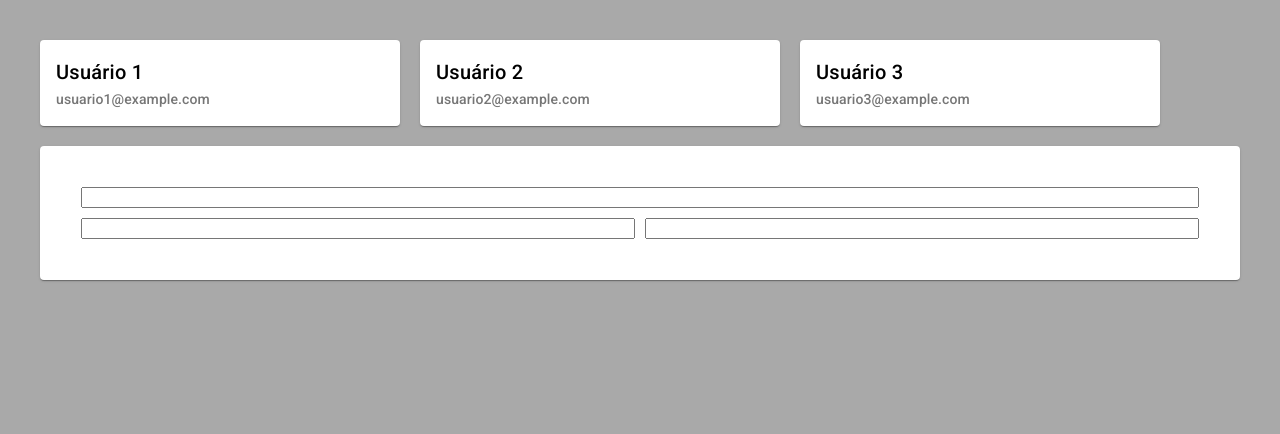
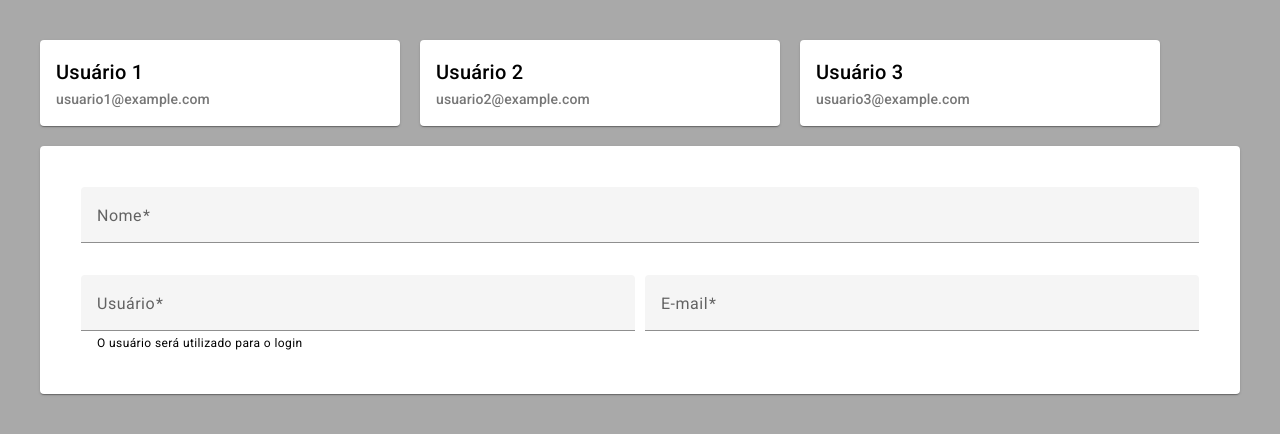
Before and after one commit to PedroHPAlmeida/projeto-cadastro-usuarios, an Angular app: page / in a window 1280 px wide. Shown: the top 434 px of the page. Built offline with nearby package versions, Linux system fonts and the light colour scheme.

Commit message:
Adiciona campos de usuário e email

```diff
--- a/src/app/angular-material.module.ts
+++ b/src/app/angular-material.module.ts
@@ -1,12 +1,18 @@
 import { NgModule } from "@angular/core";
 import { MatCardModule } from '@angular/material/card';
+import { MatInputModule } from '@angular/material/input';
+import { MatFormFieldModule } from '@angular/material/form-field';
 
 @NgModule({
     imports: [
         MatCardModule,
+        MatInputModule,
+        MatFormFieldModule,
     ],
     exports: [
         MatCardModule,
+        MatInputModule,
+        MatFormFieldModule,
     ],
 })
 export class AngularMaterialModule { }
--- a/src/app/components/user-form/user-form.component.html
+++ b/src/app/components/user-form/user-form.component.html
@@ -2,17 +2,46 @@
     <mat-card-content>
         <form class="user-form">
             <div class="user-form__row">
-                <div class="user-form__item user-form__item-100">
-                    <input style="width: 100%;">
-                </div>
+                <mat-form-field class="user-form__item user-form__item-100">
+                    <mat-label>Nome</mat-label>
+                    <input
+                        type="text"
+                        name="name"
+                        [(ngModel)]="user.name"
+                        matInput
+                        required
+                    >
+                    <mat-error>O nome é obrigatório</mat-error>
+                </mat-form-field>
             </div>
             <div class="user-form__row">
-                <div class="user-form__item user-form__item-50">
-                    <input style="width: 100%;">
-                </div>
-                <div class="user-form__item user-form__item-50">
-                    <input style="width: 100%;">
-                </div>
+                <mat-form-field class="user-form__item user-form__item-50">
+                    <mat-label>Usuário</mat-label>
+                    <input
+                        #usernameInput="ngModel"
+                        type="text"
+                        name="username"
+                        [(ngModel)]="user.username"
+                        matInput
+                        required
+                    >
+                    <mat-hint>O usuário será utilizado para o login</mat-hint>
+                    <mat-error *ngIf="usernameInput.hasError('required')">O usuário é obrigatório</mat-error>
+                </mat-form-field>
+                <mat-form-field class="user-form__item user-form__item-50">
+                    <mat-label>E-mail</mat-label>
+                    <input
+                        #emailInput="ngModel"
+                        type="email"
+                        name="email"
+                        [(ngModel)]="user.email"
+                        matInput
+                        required
+                        appEmailPatternValidator
+                    >
+                    <mat-error *ngIf="emailInput.hasError('required')">O e-mail é obrigatório</mat-error>
+                    <mat-error *ngIf="emailInput.hasError('invalidEmailPattern') && !emailInput.hasError('required')">O e-mail é inválido</mat-error>
+                </mat-form-field>
             </div>
         </form>
     </mat-card-content>
```
